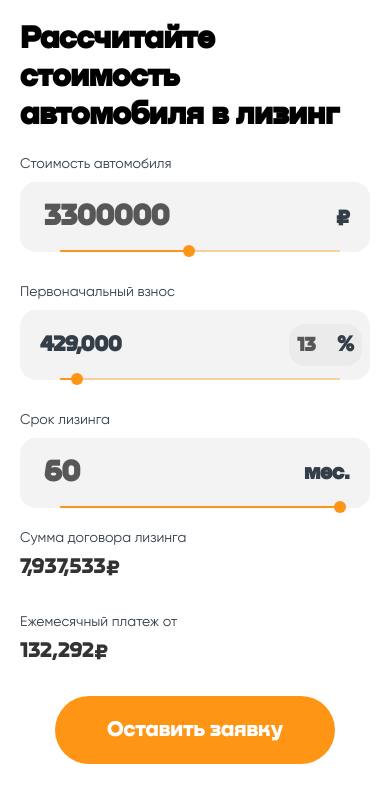
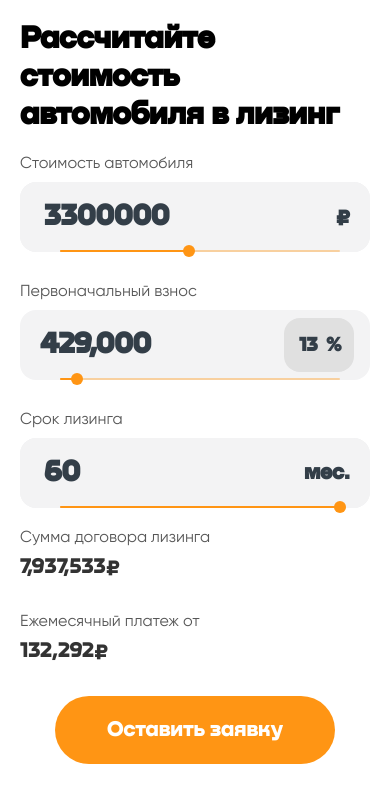
Before and after one commit to ol3gatron/oxem-test, a React (Vite) app: page / in a window 390 px wide. Shown: the top 802 px of the page. Built offline with nearby package versions, Linux system fonts and the light colour scheme.

Commit message:
fixed styles names

```diff
--- a/src/App.jsx
+++ b/src/App.jsx
@@ -52,7 +52,7 @@ function App() {
     setLoading(true)
 
     setTimeout(() => {
-      axios.post("https://eoj3r7f3r4ef6v4.m.pipedream.net/posts", {
+      axios.post("https://eoj3r7f3r4ef6v4.m.pipedream.net/", {
         ...formData,
         monthlyPay,
         totalSum
@@ -69,8 +69,8 @@ function App() {
 
   return (
     <form className="App" onSubmit={handleSubmit}>
-      <h1 className="app--title">Рассчитайте стоимость <br /> автомобиля в лизинг</h1>
-      <div className="app--inputs">
+      <h1 className="app-title">Рассчитайте стоимость <br /> автомобиля в лизинг</h1>
+      <div className="app-inputs">
         <InputSlider
           title={"Стоимость автомобиля"}
           min={1000000}
@@ -105,7 +105,7 @@ function App() {
           <div className="input--title">
             Сумма договора лизинга
           </div>
-          <div className="app-total--sum-num">
+          <div className="app-total--sum-value">
             {totalSum.toLocaleString()}₽
           </div>
         </div>
@@ -113,7 +113,7 @@ function App() {
           <div className="input--title">
             Ежемесячный платеж от
           </div>
-          <div className="app-total--monthly-pay-num">
+          <div className="app-total--monthly-pay-value">
             {monthlyPay.toLocaleString()}₽
           </div>
         </div>
--- a/src/components/InputSlider.jsx
+++ b/src/components/InputSlider.jsx
@@ -1,4 +1,3 @@
-import Box from '@mui/material/Box';
 import Slider from '@mui/material/Slider';
 
 const InputSlider = ({title, min, max, name, value, valueIn, carPrice, handleChange}) => {
@@ -6,7 +5,7 @@ const InputSlider = ({title, min, max, name, value, valueIn, carPrice, handleCha
   const initialFee = carPrice / 100 * value
 
   return (
-    <div className="input">
+    <div className="app-inputs--input">
       <div className="input--title">{title}</div>
       <div className="input--slider">
         <div className="car-price">
@@ -22,12 +21,12 @@ const InputSlider = ({title, min, max, name, value, valueIn, carPrice, handleCha
                 name={name}
                 onChange={(e) => handleChange(e)}
               />
-              <p className="valueIn">{valueIn}</p>
+              <p className="car-price--value-in">{valueIn}</p>
             </>
             :
             <>
-            <p className='initialFeeValue'>{initialFee.toLocaleString()}</p>
-            <div className='initial-fee'>
+            <p className='car-price--value'>{initialFee.toLocaleString()}</p>
+            <div className='car-price--initial-fee'>
               <input
                 type="number"
                 value={value}
@@ -35,7 +34,9 @@ const InputSlider = ({title, min, max, name, value, valueIn, carPrice, handleCha
                 max={max}
                 name={name}
                 onChange={(e) => handleChange(e)}
-                className='initialFeeValuePercent'/> %
+                className='initial-fee--input'
+              />
+                <p className='initial-fee--percent-sign'>%</p>
             </div>
             </>
           }
@@ -48,11 +49,11 @@ const InputSlider = ({title, min, max, name, value, valueIn, carPrice, handleCha
             max={max}
             name={name}
             sx={{
-            position: "absolute",
-            width: "80%",
-            bottom: -13,
-            left: 40,
-            color: "#FF9514",
+              position: "absolute",
+              width: "80%",
+              bottom: -13,
+              left: 40,
+              color: "#FF9514",
             }}
             onChange={(e) => handleChange(e)}
           />
--- a/src/index.css
+++ b/src/index.css
@@ -50,18 +50,18 @@
   gap: 50px;
 }
 
-.app--title {
+.app-title {
   font-family: "Nekst-Black";
   font-weight: 900;
   max-width: 750px;
 }
 
-.app--inputs {
+.app-inputs {
   display: grid;
   grid-template-columns: 1fr 1fr 1fr;
 }
 
-.input {
+.app-inputs--input {
   display: flex;
   flex-direction: column;
   gap: 24px;
@@ -103,48 +103,54 @@
   padding: 1.5rem;
 }
 
-input:focus-visible {
-  background-color: #fff;
-  border: 2px solid #F3F3F4;
-  outline: none;
-}
-
-.initialFeeValue {
-  padding: 20px;
-}
-
-.initialFeeValuePercent {
-  color: #575757;
-  background-color: #EBEBEC;
-  border: none;
-  font-family: "Nekst-Black";
-  font-weight: 900;
-  font-size: 20px;
-  width: 40px;
-}
-
-.initialFeeValuePercent:focus-visible {
-  background-color: #EBEBEC;
-  border: 1px solid #EBEBEC;
-}
-
-.valueIn {
+.car-price--value-in {
   position: absolute;
   right: 0;
   padding: 20px;
+  color: #575757;
 }
 
-span:active {
-  color: #000000;
+.car-price--value {
+  padding: 20px;
+  color: #575757;
+  font-size: 30px;
 }
 
-.initial-fee {
+.car-price--initial-fee {
   padding: 0.5rem;
   margin: 0.5rem;
   padding-right: -10px;
   border-radius: 1rem;
-  background-color: #EBEBEC;
+  position: relative;
   display: flex;
+  justify-content: center;
+  align-items: center;
+}
+
+.initial-fee--input {
+  color: #575757;
+  background-color: #e0e0e0;
+  border: none;
+  border-radius: 16px;
+  font-family: "Nekst-Black";
+  font-weight: 900;
+  font-size: 20px;
+  width: 70px;
+  position: relative;
+  padding: 15px 0 15px 15px;
+}
+
+.initial-fee--percent-sign {
+  position: absolute;
+  font-size: 20px;
+  left: 50px;
+  color: #575757;
+}
+
+.app-total {
+  display: grid;
+  grid-template-columns: 1fr 1fr 1fr;
+  align-items: center;
 }
 
 .app-total--sum, .app-total--monthly-pay {
@@ -153,7 +159,7 @@ span:active {
   gap: 20px;
 }
 
-.app-total--sum-num, .app-total--monthly-pay-num {
+.app-total--sum-value, .app-total--monthly-pay-value {
   color: #575757;
   font-family: "Nekst-Black";
   font-size: 54px;
@@ -186,25 +192,24 @@ button:active {
   background-color: rgba(255, 149, 20, 0.4);;
 }
 
-.app-total {
-  display: grid;
-  grid-template-columns: 1fr 1fr 1fr;
-  align-items: center;
-}
-
 input::-webkit-outer-spin-button,
 input::-webkit-inner-spin-button {
   -webkit-appearance: none;
   margin: 0;
 }
 
-/* Firefox */
 input[type=number] {
   -moz-appearance: textfield;
 }
 
+input:focus-visible {
+  background-color: #fff;
+  border: 2px solid #F3F3F4;
+  outline: none;
+}
+
 @media (max-width: 1440px) {
-  .app--inputs {
+  .app-inputs {
     grid-template-columns: 1fr;
     gap: 30px;
   }
@@ -237,17 +242,29 @@ input[type=number] {
     gap: 20px;
   }
 
-  .input {
+  .app-inputs--input {
     gap: 8px;
   }
 
-  .input--title {
+  .input-title {
     font-size: 14px;
     color: #333E48;
   }
 
   .car-price {
     font-size: 22px;
+    color: #333E48;
+  }
+
+  .car-price--input, .car-price--value {
+    color: #333E48;
+  }
+
+  .car-price--value-in {
+    color: #333E48
+  }
+
+  .initial-fee--input, .initial-fee--percent-sign {
     color: #333E48;
   }
 
@@ -261,7 +278,7 @@ input[type=number] {
     gap: 10px;
   }
 
-  .app-total--sum-num, .app-total--monthly-pay-num {
+  .app-total--sum-value, .app-total--monthly-pay-value {
     color: #333333;
     font-size: 22px;
   }
```
